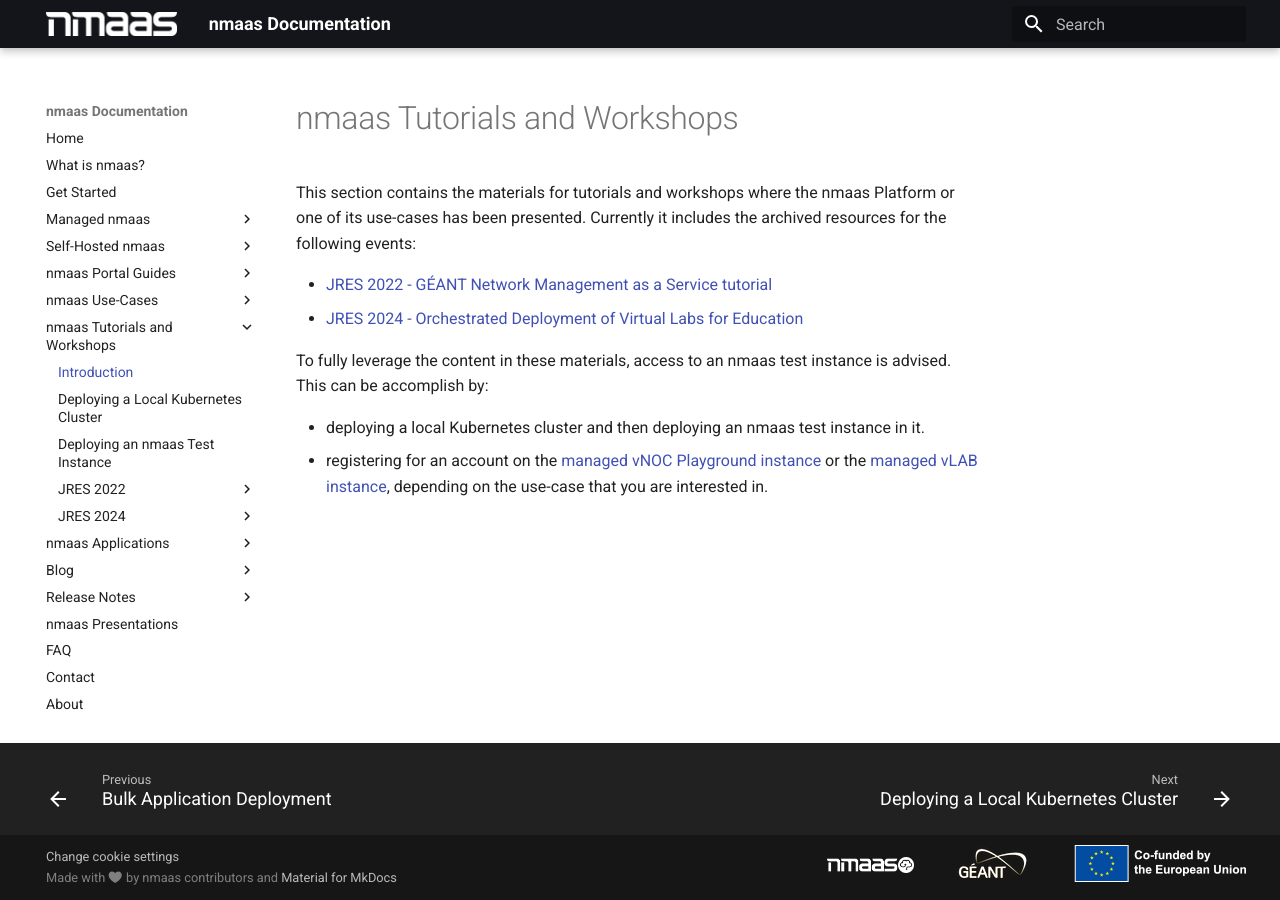
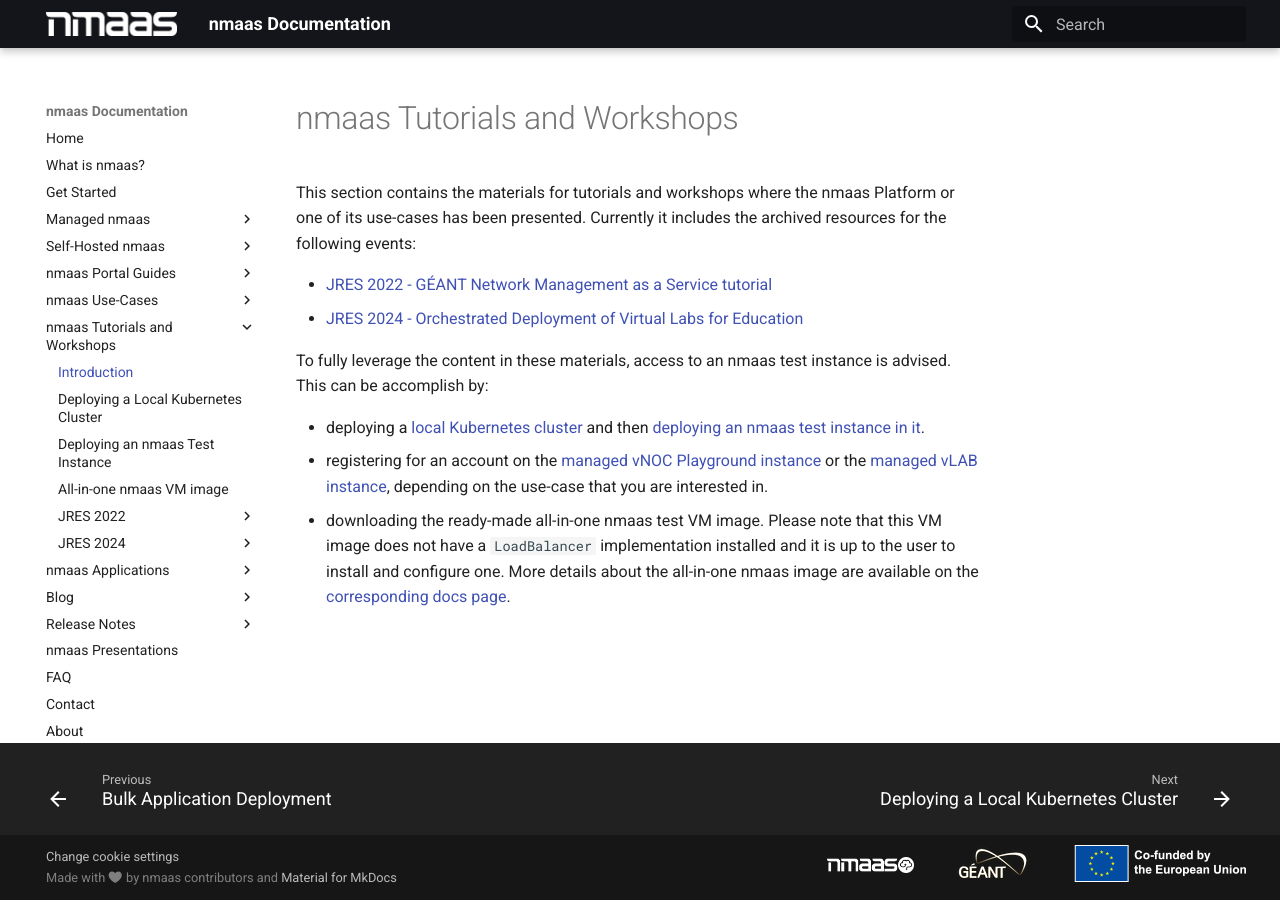
Before and after one commit to nmaas-platform/nmaas-docs, an MkDocs documentation site: the page built from docs/tutorials-workshops/introduction.md, in a window 1280 px wide. Built offline with MkDocs 1.6.1 and Material for MkDocs 9.7.7, drawn with Linux system fonts in a browser that asks for light colours.

Commit message:
Further changes for JRES 2024

```diff
--- a/docs/tutorials-workshops/introduction.md
+++ b/docs/tutorials-workshops/introduction.md
@@ -7,5 +7,6 @@
 
 To fully leverage the content in these materials, access to an nmaas test instance is advised. This can be accomplish by:
 
-- deploying a local Kubernetes cluster and then deploying an nmaas test instance in it.
+- deploying a [local Kubernetes cluster](./deploying-local-kubernetes-cluster.md) and then [deploying an nmaas test instance in it](./deploying-nmaas-test-instance.md).
 - registering for an account on the [managed vNOC Playground instance](https://nmaas.geant.org) or the [managed vLAB instance](https://vlab.dev.nmaas.eu), depending on the use-case that you are interested in.
+- downloading the ready-made all-in-one nmaas test VM image. Please note that this VM image does not have a `LoadBalancer` implementation installed and it is up to the user to install and configure one. More details about the all-in-one nmaas image are available on the [corresponding docs page](./all-in-one-vm-image.md).
--- a/mkdocs.yml
+++ b/mkdocs.yml
@@ -29,6 +29,7 @@
     - Introduction: 'tutorials-workshops/introduction.md'
     - Deploying a Local Kubernetes Cluster: 'tutorials-workshops/deploying-local-kubernetes-cluster.md'
     - Deploying an nmaas Test Instance: 'tutorials-workshops/deploying-nmaas-test-instance.md'
+    - All-in-one nmaas VM image: 'tutorials-workshops/all-in-one-vm-image.md'
     - JRES 2022:
       - Introduction: 'tutorials-workshops/jres2022/introduction.md'
       - Demo Network Environment: 'tutorials-workshops/jres2022/p3_demo-network-environment.md'
```
Also changed, not shown: docs/tutorials-workshops/all-in-one-vm-image.md (added, +24 -0 lines), docs/tutorials-workshops/jres2022/appendix.md (+3 -3 lines), docs/tutorials-workshops/jres2022/introduction.md (+1 -3 lines), docs/tutorials-workshops/jres2022/p3_demo-network-environment.md (+1 -1 lines).
